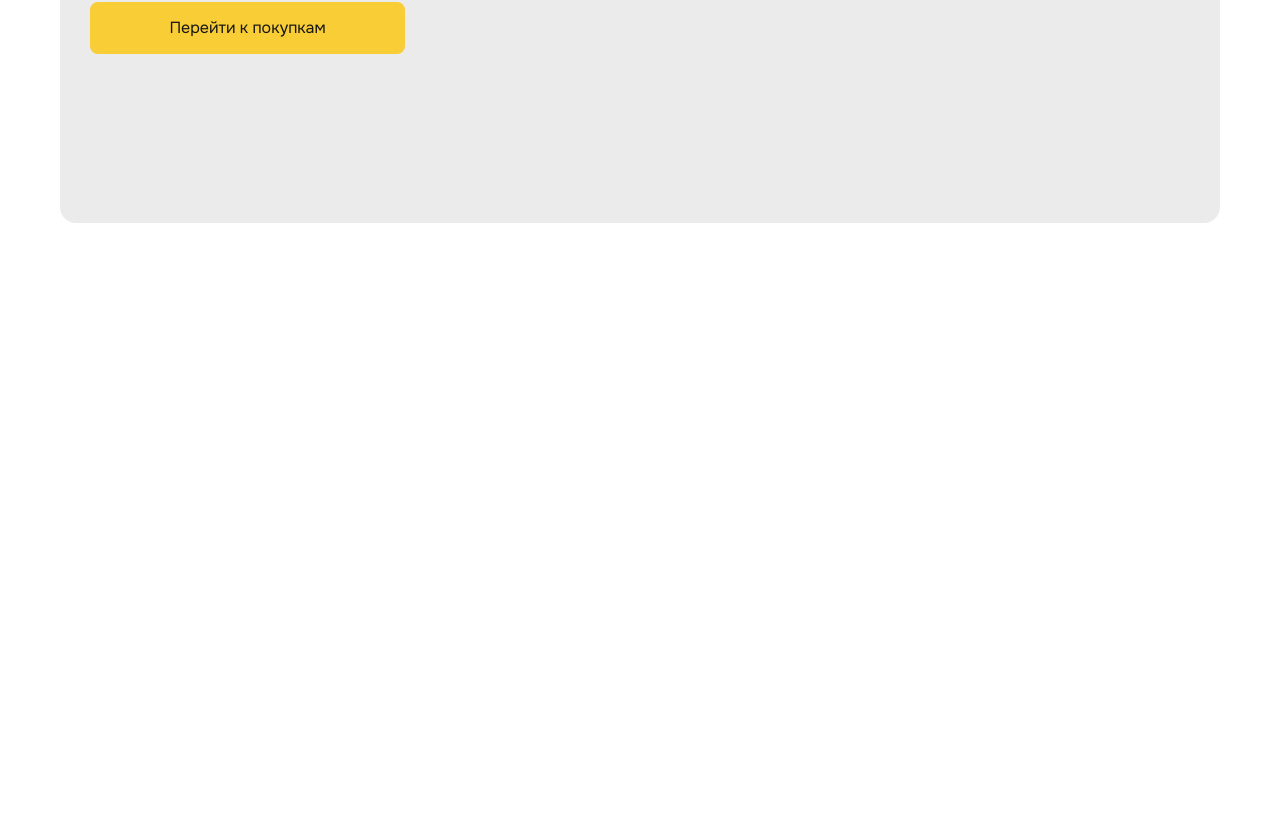
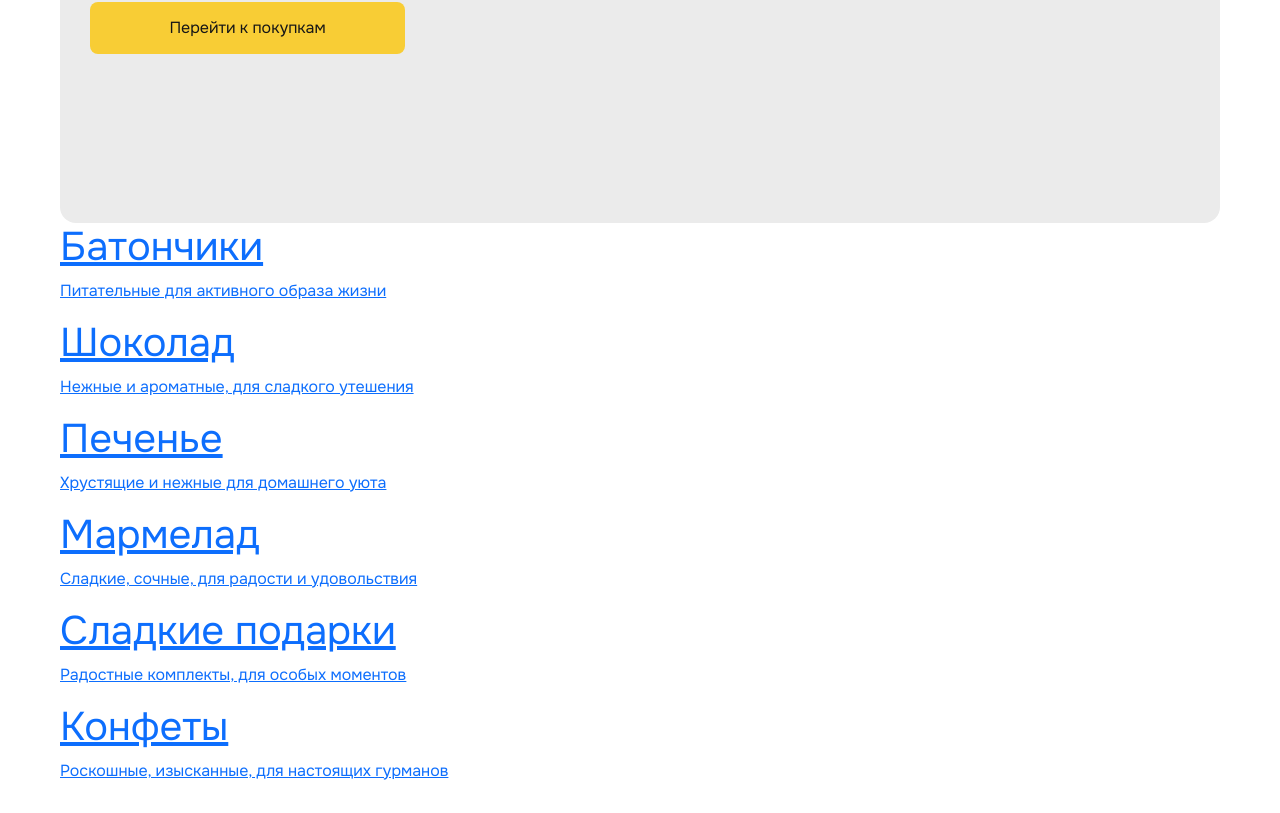
Before and after one commit to AngelinaCher/candy-store, a Vue app in the folder candy_store_client/: page / in a window 1280 px wide. Shown: the part 490-1303 px from the top of the page. Before the commit the page ends 800 px from the top, so only its background shows below. Built offline with nearby package versions, Linux system fonts and the light colour scheme.

Commit message:
feat(candy_store_client): добавлены категории на главную страницу

```diff
--- /dev/null
+++ b/candy_store_client/src/components/main-page/Categories.vue
@@ -0,0 +1,31 @@
+<template>
+  <div class="main-page_categories">
+    <router-link
+        class="main-page_categories_category"
+        v-for="cat in testData"
+        :key="cat.id" to="/"
+    >
+      <h1>{{ cat["category"] }}</h1>
+      <p>{{ cat["desc"] }}</p>
+      <!--      <img :src="require(`${cat.img}`)" alt="">-->
+    </router-link>
+  </div>
+</template>
+
+<script>
+export default {
+  name: "Categories",
+  data() {
+    return {
+      testData: [
+        {"id": 1, "category": "Батончики", "desc": "Питательные для активного образа жизни", "img": "",},
+        {"id": 2, "category": "Шоколад", "desc": "Нежные и ароматные, для сладкого утешения", "img": "",},
+        {"id": 3, "category": "Печенье", "desc": "Хрустящие и нежные для домашнего уюта", "img": "",},
+        {"id": 4, "category": "Мармелад", "desc": "Сладкие, сочные, для радости и удовольствия", "img": "",},
+        {"id": 5, "category": "Сладкие подарки", "desc": "Радостные комплекты, для особых моментов", "img": "",},
+        {"id": 6, "category": "Конфеты", "desc": "Роскошные, изысканные, для настоящих гурманов", "img": "",}
+      ]
+    }
+  }
+}
+</script>
--- a/candy_store_client/src/views/MainPage.vue
+++ b/candy_store_client/src/views/MainPage.vue
@@ -1,16 +1,19 @@
 <template>
   <div class="main-page">
-    <Bannner />
+    <Bannner/>
+    <Categories />
   </div>
 </template>
 
 <script>
 import Bannner from "../components/main-page/Banner.vue";
+import Categories from "../components/main-page/Categories.vue";
 
 export default {
-    name: "MainPage",
-    components: {
-        Bannner,
-    }
+  name: "MainPage",
+  components: {
+    Bannner,
+    Categories,
+  }
 }
 </script>
```
